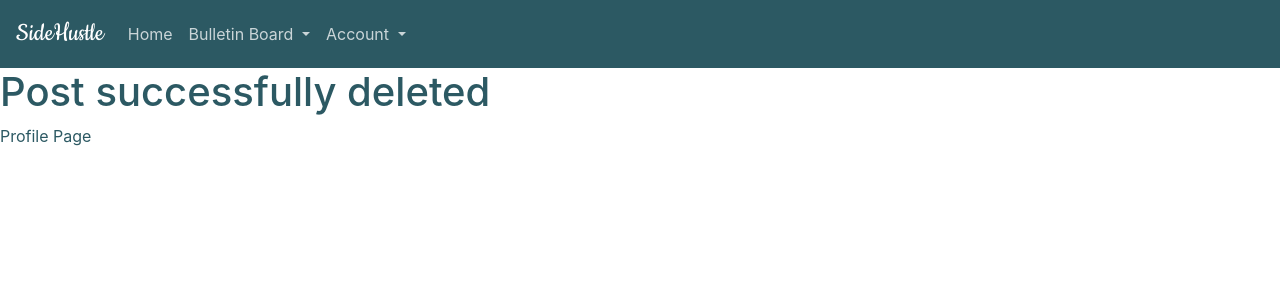
After one commit to adammkeane/work-app-pp4, a Django app: page /post_delete/1/ in a window 1280 px wide. The commit adds this page. Shown: the top 300 px of the page. Run offline with Django 3.2, Linux system fonts and the light colour scheme; tables that the repository leaves empty hold one stand-in row (values such as "Sample post"); data that the repository does not hold is empty; some libraries are stand-ins or nearby versions.

Commit message:
Add delete post view, templates and urls

```diff
--- a/static/css/style.css
+++ b/static/css/style.css
@@ -55,14 +55,14 @@ div,
 }
 
 .navbar-brand {
-   font-family: 'Cookie', cursive;
+   font-family: 'Cookie', sans-serif;
    font-size: 28px;
 }
 
 .navbar-brand,
 h1 span,
 .brand-h1 {
-   font-family: 'Cookie', cursive;
+   font-family: 'Cookie', sans-serif;
 }
 
 .navbar-brand {
--- a/templates/bulletin_home.html
+++ b/templates/bulletin_home.html
@@ -7,7 +7,7 @@
 
 <div class="container justify-content-center text-center">
     <div class="mt-4">
-        <h1>Bulletin Board</h1>
+        <h1><span>BulletinBoard</span></h1>
     </div>
     <div class="mt-4">
         <p class="mb-1">Services on offer</p>
--- /dev/null
+++ b/templates/post_delete_success.html
@@ -0,0 +1,10 @@
+{% extends "base.html" %}
+
+{% block title %}Post Success - Side Hustle{% endblock title %}
+
+{% block content %}
+
+<h1>Post successfully deleted</h1>
+<a href="{% url 'profile' user %}">Profile Page</a>
+
+{%endblock%}
--- a/templates/profile.html
+++ b/templates/profile.html
@@ -60,7 +60,7 @@ Profile - {{ post.username }} - Side Hustle
                 <a class="btn btn-primary" href="{% url 'post_edit' post.pk %}">Edit Post</a>
             </div>
             <div class="col text-left mx-2">
-                <a class="btn btn-danger" href="#">Delete Post</a>
+                <a class="btn btn-danger" href="{% url 'post_delete' post.pk %}">Delete Post</a>
             </div>
         </div>
     </div>
--- a/workapp/views.py
+++ b/workapp/views.py
@@ -117,6 +117,19 @@ class PostEdit(View):
             )
 
 
+class PostDelete(View):
+    def get(self, request, post_id, *args, **kwargs):
+        post = get_object_or_404(Post.objects, id=post_id)
+        user = post.username.pk
+        post.delete()
+        return render(
+                    request,
+                    'post_delete_success.html',
+                    {
+                        'user': user,
+                    },
+                )
+
 
 class ProfilePage(generic.ListView):
     model = Post
--- a/workproject/urls.py
+++ b/workproject/urls.py
@@ -26,4 +26,5 @@ urlpatterns = [
     path('profile/<slug:user>/', views.ProfilePage.as_view(), name='profile'),
     path('post_create/', views.PostCreate.as_view(), name='post_create'),
     path('post_edit/<slug:post_id>/', views.PostEdit.as_view(), name='post_edit'),
+    path('post_delete/<slug:post_id>/', views.PostDelete.as_view(), name='post_delete'),
 ]
```
